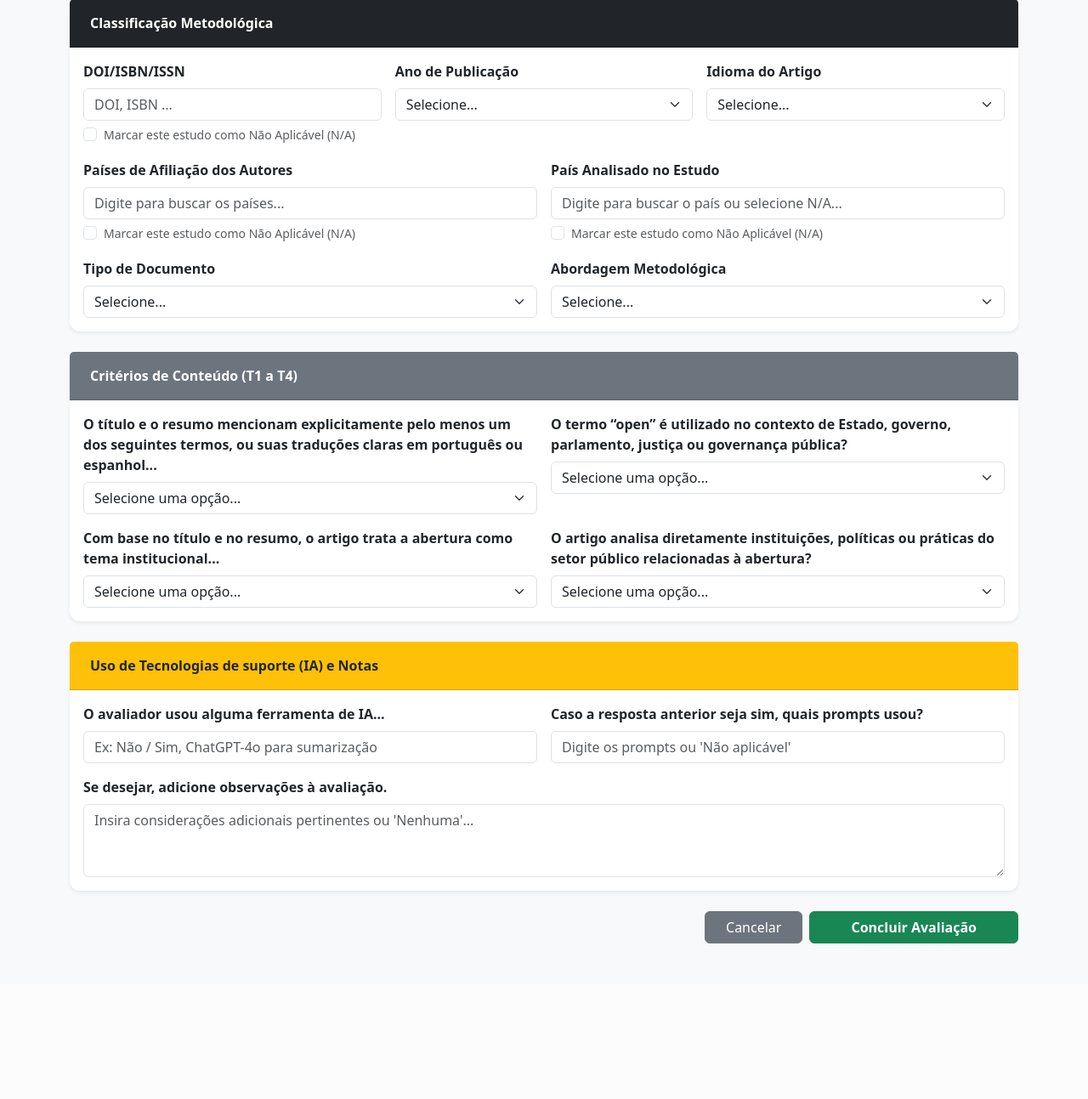
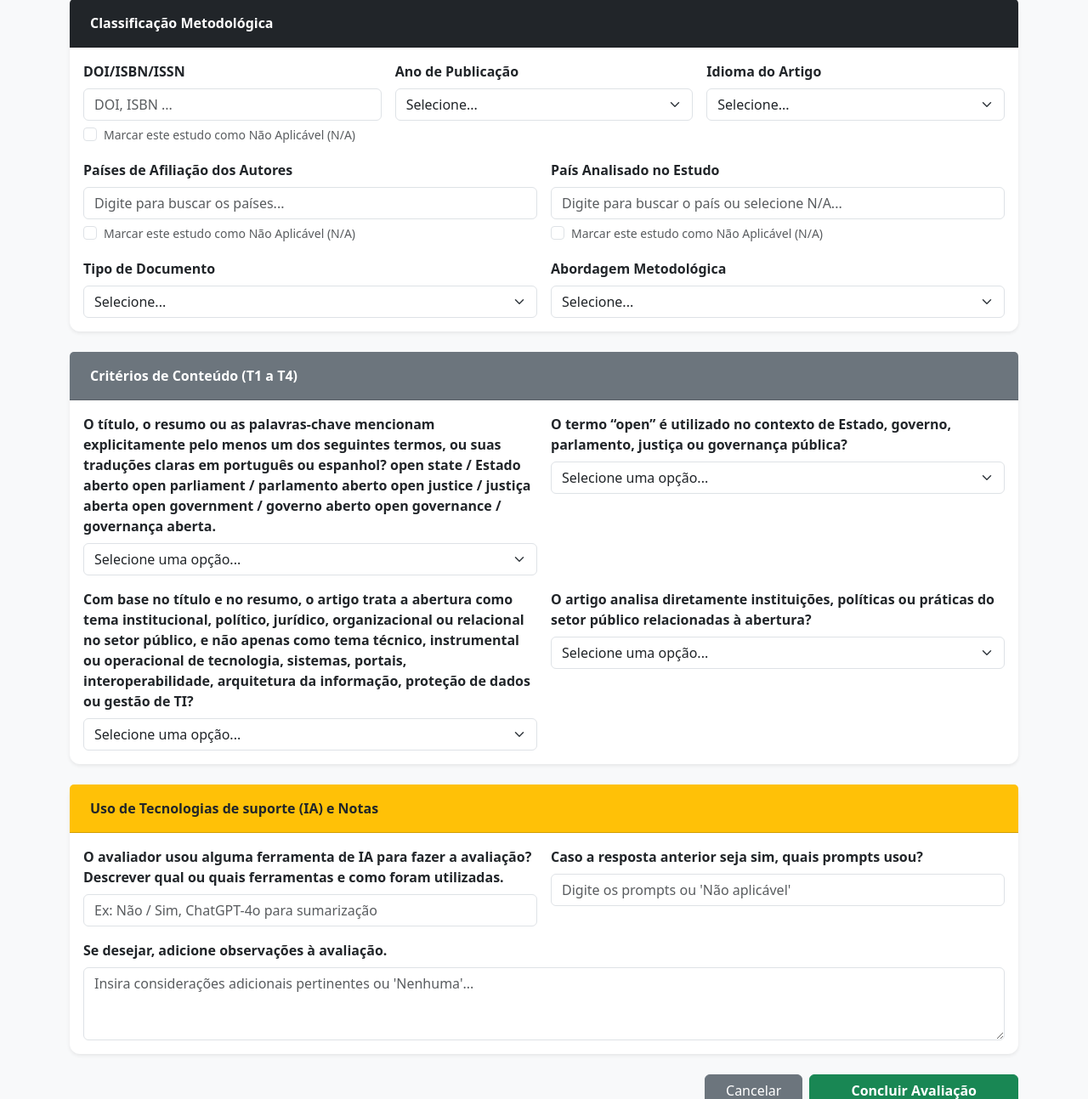
Before and after one commit to 8afael/estado, a Python web app: template backend/app/templates/avaliacao_form.html in a window 1280 px wide. Shown: the part 581-1874 px from the top of the page at 85% size. Before the commit the page ends 1691 px from the top, so only its background shows below. Run offline with Jinja, Linux system fonts and the light colour scheme; the template is opened without the code that fills it, so the values that code supplies are empty.

Commit message:
text fixed

```diff
--- a/backend/app/templates/avaliacao_form.html
+++ b/backend/app/templates/avaliacao_form.html
@@ -152,7 +152,12 @@
         </div>
         <div class="card-body row g-3">
             <div class="col-md-6">
-                <label class="form-label fw-semibold" for="t1">O título e o resumo mencionam explicitamente pelo menos um dos seguintes termos, ou suas traduções claras em português ou espanhol...</label>
+                <label class="form-label fw-semibold" for="t1">O título, o resumo ou as palavras-chave mencionam explicitamente pelo menos um dos seguintes termos, ou suas traduções claras em português ou espanhol?
+                    open state / Estado aberto
+                    open parliament / parlamento aberto
+                    open justice / justiça aberta
+                    open government / governo aberto
+                    open governance / governança aberta.</label>
                 <select name="t1_termos_chave" id="t1" class="form-select" required>
                     <option value="">Selecione uma opção...</option>
                     {% for opt in dicionarios.t1_opcoes %}
@@ -172,7 +177,7 @@
             </div>
 
             <div class="col-md-6">
-                <label class="form-label fw-semibold" for="t3">Com base no título e no resumo, o artigo trata a abertura como tema institucional...</label>
+                <label class="form-label fw-semibold" for="t3">Com base no título e no resumo, o artigo trata a abertura como tema institucional, político, jurídico, organizacional ou relacional no setor público, e não apenas como tema técnico, instrumental ou operacional de tecnologia, sistemas, portais, interoperabilidade, arquitetura da informação, proteção de dados ou gestão de TI?</label>
                 <select name="t3_tema_institucional" id="t3" class="form-select" required>
                     <option value="">Selecione uma opção...</option>
                     {% for opt in dicionarios.t3_opcoes %}
@@ -199,7 +204,7 @@
         </div>
         <div class="card-body row g-3">
             <div class="col-md-6">
-                <label class="form-label fw-semibold" for="usou_ia">O avaliador usou alguma ferramenta de IA...</label>
+                <label class="form-label fw-semibold" for="usou_ia">O avaliador usou alguma ferramenta de IA para fazer a avaliação? Descrever qual ou quais ferramentas e como foram utilizadas.</label>
                 <input type="text" name="usou_ia" id="usou_ia" class="form-control" value="{% if avaliacao and avaliacao.usou_ia %}{{ avaliacao.usou_ia }}{% endif %}" placeholder="Ex: Não / Sim, ChatGPT-4o para sumarização" required>
             </div>
 
```
